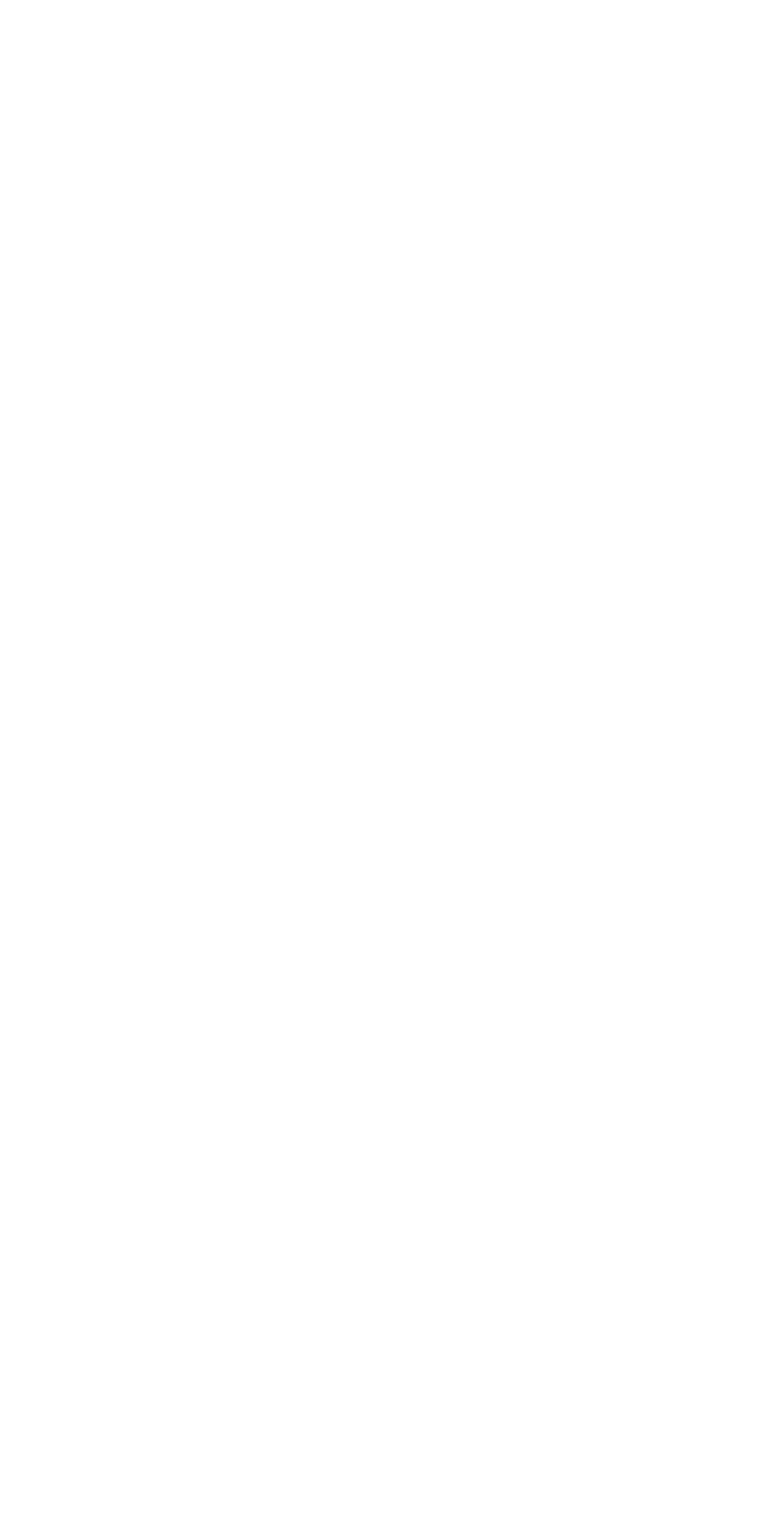
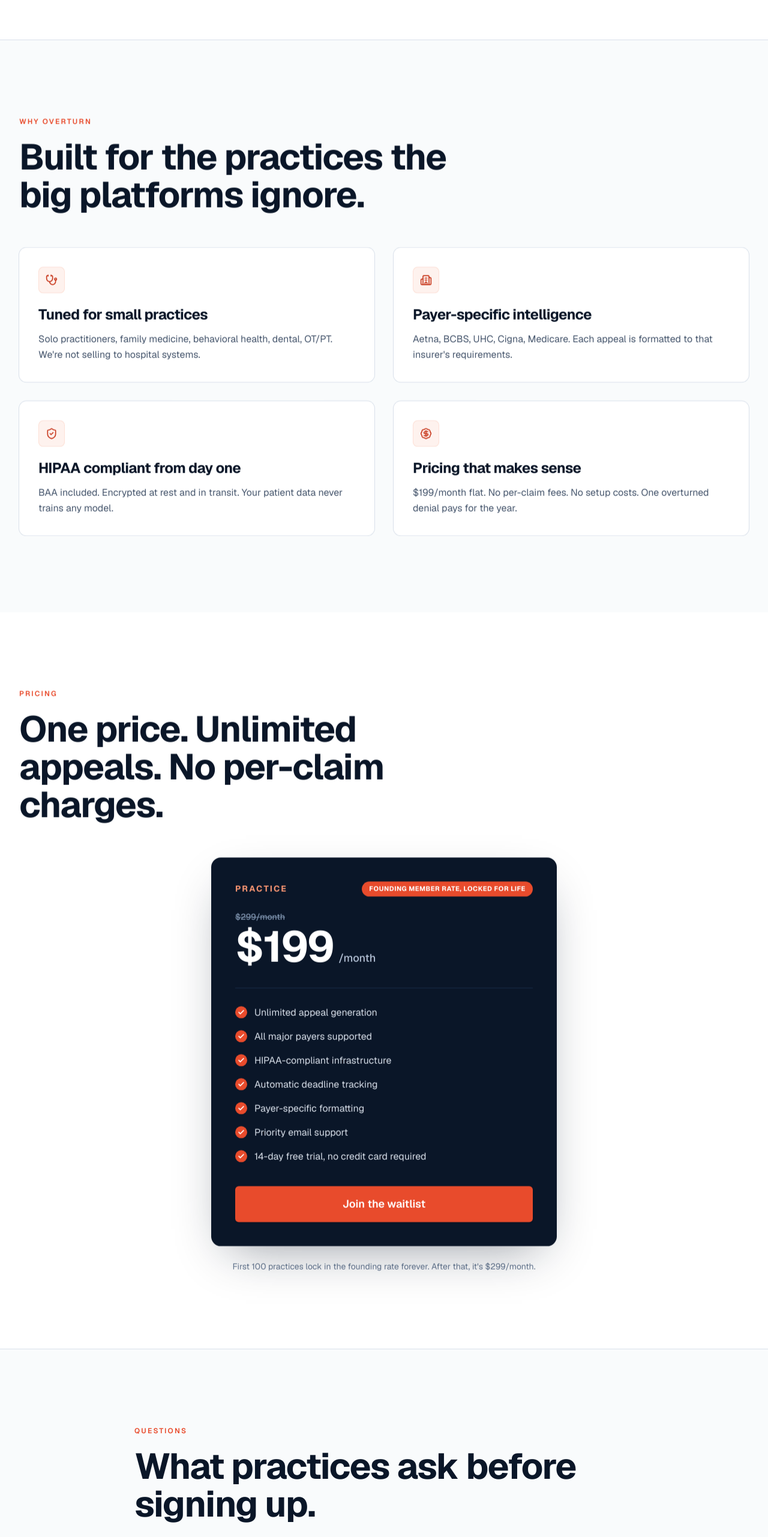
Before and after one commit to datebonnie/overturn, a Next.js app: page / in a window 1280 px wide. Shown: the part 2537-5100 px from the top of the page at 60% size. Before the commit the page ends 2603 px from the top, so only its background shows below. Built offline with nearby package versions, Linux system fonts and the light colour scheme.

Commit message:
Pricing and FAQ
Why-it-wins 2x2 grid with lucide icon glyphs in accent tiles. Pricing
card on dark navy with strikethrough, founding-rate pill, accent
checkmarks, and primary CTA. FAQ with accessible accordion items
(useState, aria-expanded/controls, keyboard reachable).

```diff
--- /dev/null
+++ b/src/components/faq-item.tsx
@@ -0,0 +1,49 @@
+"use client";
+
+import { useId, useState } from "react";
+import { ChevronDown } from "lucide-react";
+
+type FaqItemProps = {
+  question: string;
+  answer: string;
+};
+
+export function FaqItem({ question, answer }: FaqItemProps) {
+  const [open, setOpen] = useState(false);
+  const panelId = useId();
+  const buttonId = useId();
+
+  return (
+    <div className="border-b border-navy-100">
+      <h3>
+        <button
+          id={buttonId}
+          type="button"
+          aria-expanded={open}
+          aria-controls={panelId}
+          onClick={() => setOpen((v) => !v)}
+          className="flex w-full items-center justify-between gap-6 py-6 text-left transition-colors hover:text-accent-600 focus:outline-none focus-visible:ring-2 focus-visible:ring-accent-500 focus-visible:ring-offset-2 rounded-sm"
+        >
+          <span className="text-lg font-semibold tracking-tight text-navy-800 sm:text-xl">
+            {question}
+          </span>
+          <ChevronDown
+            aria-hidden="true"
+            className={`h-5 w-5 flex-shrink-0 text-navy-400 transition-transform duration-200 ${
+              open ? "rotate-180" : ""
+            }`}
+          />
+        </button>
+      </h3>
+      <div
+        id={panelId}
+        role="region"
+        aria-labelledby={buttonId}
+        hidden={!open}
+        className="pb-6 pr-9"
+      >
+        <p className="text-base leading-relaxed text-slate-600">{answer}</p>
+      </div>
+    </div>
+  );
+}
--- a/src/components/sections/faq.tsx
+++ b/src/components/sections/faq.tsx
@@ -1,3 +1,41 @@
+import { content } from "@/lib/content";
+import { Reveal } from "@/components/reveal";
+import { FaqItem } from "@/components/faq-item";
+
 export function Faq() {
-  return <section id="faq" />;
+  const { eyebrow, headline, items } = content.faq;
+
+  return (
+    <section
+      id="faq"
+      aria-labelledby="faq-heading"
+      className="border-t border-navy-100 bg-navy-50/40 py-20 sm:py-24 lg:py-32"
+    >
+      <div className="mx-auto max-w-4xl px-5 sm:px-8">
+        <Reveal className="max-w-3xl">
+          <p className="text-xs font-semibold uppercase tracking-[0.18em] text-accent-500">
+            {eyebrow}
+          </p>
+          <h2
+            id="faq-heading"
+            className="mt-5 text-4xl font-bold tracking-tight text-navy-800 leading-[1.05] sm:text-5xl lg:text-6xl"
+          >
+            {headline}
+          </h2>
+        </Reveal>
+
+        <Reveal>
+          <div className="mt-12 border-t border-navy-100">
+            {items.map((item) => (
+              <FaqItem
+                key={item.question}
+                question={item.question}
+                answer={item.answer}
+              />
+            ))}
+          </div>
+        </Reveal>
+      </div>
+    </section>
+  );
 }
--- a/src/components/sections/pricing.tsx
+++ b/src/components/sections/pricing.tsx
@@ -1,3 +1,81 @@
+import Link from "next/link";
+import { Check } from "lucide-react";
+import { content } from "@/lib/content";
+import { Reveal } from "@/components/reveal";
+
 export function Pricing() {
-  return <section id="pricing" />;
+  const { eyebrow, headline, plan, footnote } = content.pricing;
+
+  return (
+    <section
+      id="pricing"
+      aria-labelledby="pricing-heading"
+      className="bg-white py-20 sm:py-24 lg:py-32"
+    >
+      <div className="mx-auto max-w-7xl px-5 sm:px-8">
+        <Reveal className="max-w-3xl">
+          <p className="text-xs font-semibold uppercase tracking-[0.18em] text-accent-500">
+            {eyebrow}
+          </p>
+          <h2
+            id="pricing-heading"
+            className="mt-5 text-4xl font-bold tracking-tight text-navy-800 leading-[1.05] sm:text-5xl lg:text-6xl"
+          >
+            {headline}
+          </h2>
+        </Reveal>
+
+        <Reveal>
+          <div className="mt-14 mx-auto w-full max-w-xl">
+            <div className="relative rounded-2xl bg-navy-800 p-8 text-white shadow-[0_30px_80px_-30px_rgba(10,22,40,0.45)] sm:p-10">
+              <div className="flex items-center justify-between">
+                <p className="text-sm font-bold uppercase tracking-[0.16em] text-accent-300">
+                  {plan.name}
+                </p>
+                <span className="inline-flex items-center rounded-full bg-accent-500 px-3 py-1 text-[11px] font-bold uppercase tracking-wider text-white">
+                  {plan.pill}
+                </span>
+              </div>
+
+              <div className="mt-6">
+                <p className="text-sm font-medium text-navy-300 line-through">
+                  {plan.strikethrough}
+                </p>
+                <div className="mt-1 flex items-baseline gap-2">
+                  <span className="text-6xl font-bold tracking-tight text-white sm:text-7xl">
+                    {plan.price}
+                  </span>
+                  <span className="text-lg font-medium text-navy-200">
+                    {plan.period}
+                  </span>
+                </div>
+              </div>
+
+              <ul className="mt-8 space-y-3.5 border-t border-navy-600 pt-7">
+                {plan.features.map((feature) => (
+                  <li key={feature} className="flex items-start gap-3">
+                    <span className="mt-0.5 inline-flex h-5 w-5 flex-shrink-0 items-center justify-center rounded-full bg-accent-500">
+                      <Check className="h-3 w-3 text-white" strokeWidth={3} />
+                    </span>
+                    <span className="text-base leading-relaxed text-navy-100">
+                      {feature}
+                    </span>
+                  </li>
+                ))}
+              </ul>
+
+              <Link
+                href={plan.cta.href}
+                className="mt-9 inline-flex w-full items-center justify-center rounded-md bg-accent-500 px-6 py-4 text-base font-semibold text-white shadow-sm transition-colors hover:bg-accent-600 focus:outline-none focus-visible:ring-2 focus-visible:ring-white focus-visible:ring-offset-2 focus-visible:ring-offset-navy-800 sm:text-lg"
+              >
+                {plan.cta.label}
+              </Link>
+            </div>
+
+            <p className="mt-6 text-center text-sm text-slate-500">{footnote}</p>
+          </div>
+        </Reveal>
+      </div>
+    </section>
+  );
 }
--- a/src/components/sections/why-it-wins.tsx
+++ b/src/components/sections/why-it-wins.tsx
@@ -1,3 +1,55 @@
+import { Stethoscope, Building2, ShieldCheck, BadgeDollarSign } from "lucide-react";
+import { content } from "@/lib/content";
+import { Reveal } from "@/components/reveal";
+
+const ICONS = [Stethoscope, Building2, ShieldCheck, BadgeDollarSign] as const;
+
 export function WhyItWins() {
-  return <section id="why" />;
+  const { eyebrow, headline, features } = content.whyItWins;
+
+  return (
+    <section
+      id="why"
+      aria-labelledby="why-heading"
+      className="border-t border-navy-100 bg-navy-50/40 py-20 sm:py-24 lg:py-32"
+    >
+      <div className="mx-auto max-w-7xl px-5 sm:px-8">
+        <Reveal className="max-w-3xl">
+          <p className="text-xs font-semibold uppercase tracking-[0.18em] text-accent-500">
+            {eyebrow}
+          </p>
+          <h2
+            id="why-heading"
+            className="mt-5 text-4xl font-bold tracking-tight text-navy-800 leading-[1.05] sm:text-5xl lg:text-6xl"
+          >
+            {headline}
+          </h2>
+        </Reveal>
+
+        <Reveal>
+          <ul className="mt-14 grid grid-cols-1 gap-6 sm:gap-8 md:grid-cols-2">
+            {features.map((feature, i) => {
+              const Icon = ICONS[i] ?? Stethoscope;
+              return (
+                <li
+                  key={feature.title}
+                  className="flex flex-col rounded-xl bg-white p-7 ring-1 ring-navy-100 sm:p-8"
+                >
+                  <span className="inline-flex h-11 w-11 items-center justify-center rounded-lg bg-accent-50 text-accent-600 ring-1 ring-inset ring-accent-100">
+                    <Icon className="h-5 w-5" aria-hidden="true" />
+                  </span>
+                  <h3 className="mt-5 text-xl font-bold tracking-tight text-navy-800 sm:text-2xl">
+                    {feature.title}
+                  </h3>
+                  <p className="mt-3 text-base leading-relaxed text-slate-600">
+                    {feature.body}
+                  </p>
+                </li>
+              );
+            })}
+          </ul>
+        </Reveal>
+      </div>
+    </section>
+  );
 }
```
